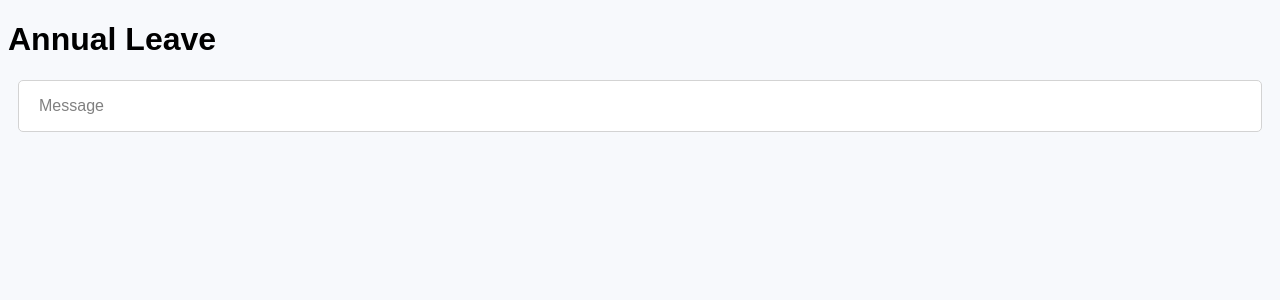
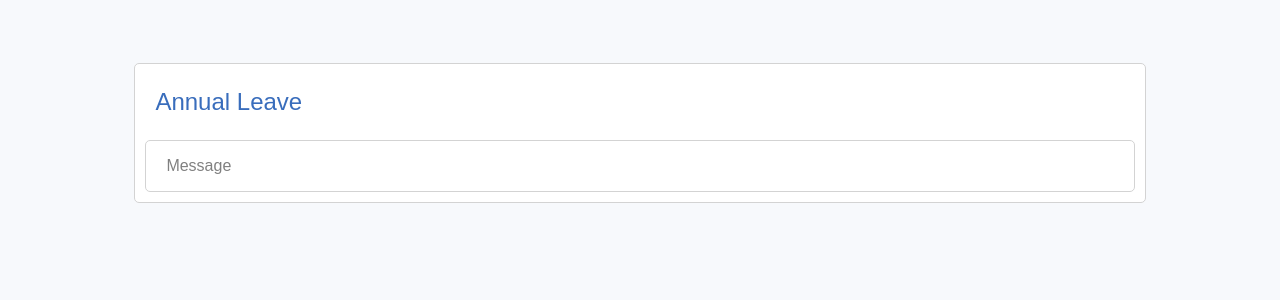
Before and after one commit to patrick-assaf/payfit-feature, a React (Create React App) app in the folder client/: page / in a window 1280 px wide. Shown: the top 300 px of the page. Built offline with nearby package versions, Linux system fonts and the light colour scheme; the HTML template or start-up script is replaced by a standard one.

Commit message:
Add styling to the Dashboard component

```diff
--- a/client/src/App.tsx
+++ b/client/src/App.tsx
@@ -1,6 +1,5 @@
 import React from 'react';
 import './Style.css';
-import { Message } from './Components/Message';
 import { Dashboard } from './Components/Dashboard';
 
 function App() {
@@ -8,7 +7,6 @@ function App() {
     <div className="App">
       <header className="App-header">
         <Dashboard />
-        <Message />
       </header>
     </div>
   );
--- a/client/src/Components/Dashboard.tsx
+++ b/client/src/Components/Dashboard.tsx
@@ -1,4 +1,5 @@
-import React from 'react'
+import React from 'react';
+import { Message } from './Message';
 
 interface Props {
 
@@ -6,8 +7,11 @@ interface Props {
 
 export const Dashboard: React.FC<Props> = () => {
     return (
-        <h1>
-          Annual Leave
-        </h1>
+        <div className="feature-box">
+            <p className="feature-title">
+                Annual Leave
+            </p>
+            <Message />
+        </div>
     );
 };
--- a/client/src/Style.css
+++ b/client/src/Style.css
@@ -4,7 +4,7 @@ html, body {
     font-family: sans-serif;
 }
 
-.message-box {
+.message-box, .feature-box {
     border-style: solid;
     border-color: lightgrey;
     border-width: thin;
@@ -14,7 +14,19 @@ html, body {
     margin: 10px;
 }
 
+.feature-box {
+    margin-left: 10%;
+    margin-right: 10%;
+    margin-top: 5%;
+}
+
 .message-text {
     padding-left: 20px;
     color: gray;
 }
+
+.feature-title {
+    color: #396DBC;
+    padding-left: 20px;
+    font-size: x-large;
+}
```
